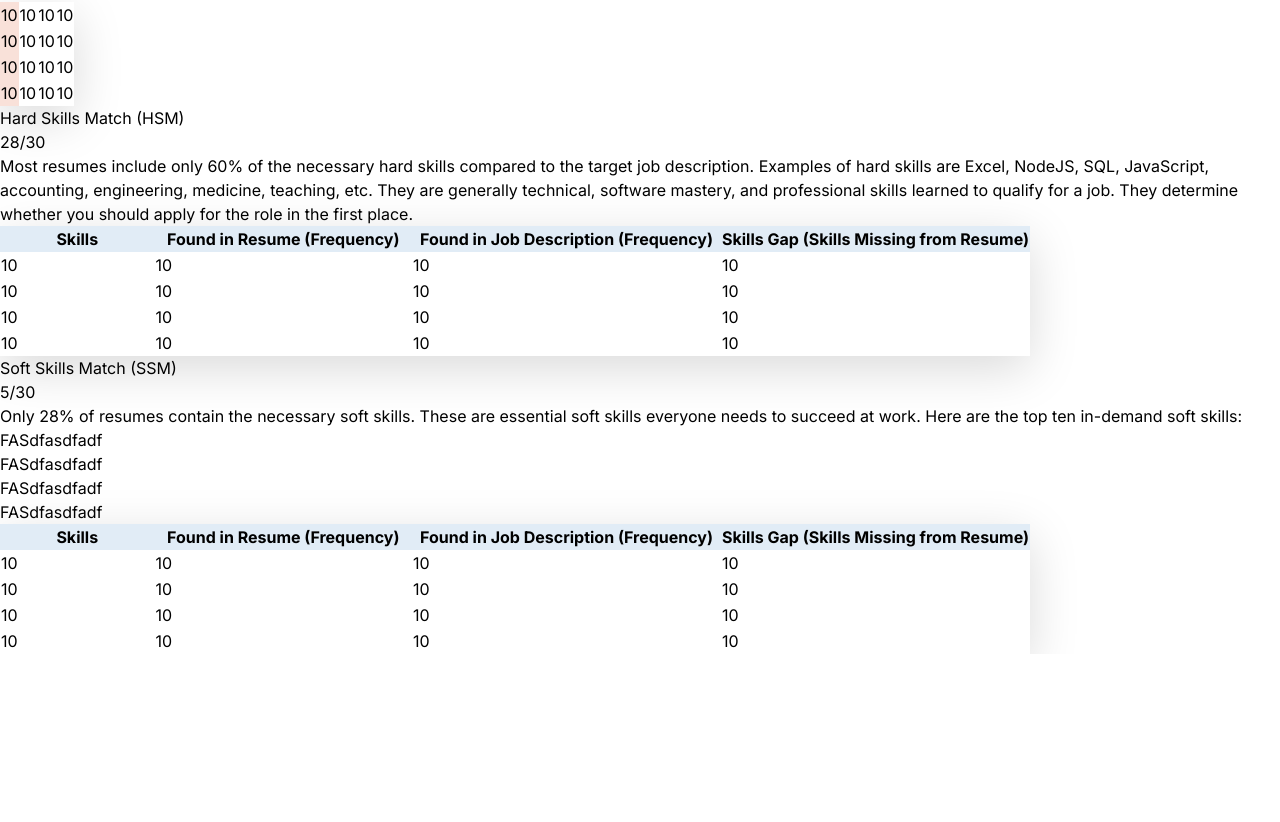
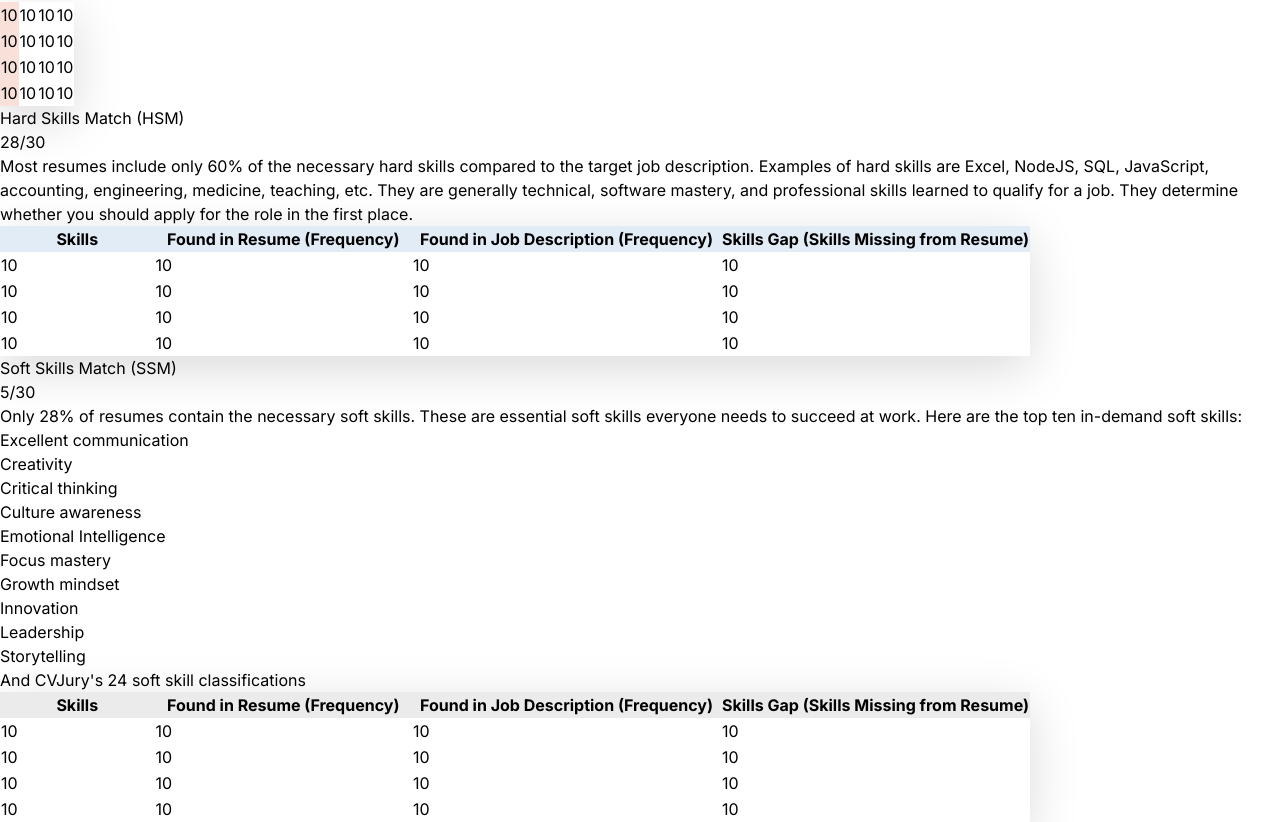
Before and after one commit to hatekisam/cvjury, a React (Vite) app: page /analyzer in a window 1280 px wide. Shown: the part 3339-4161 px from the top of the page. Before the commit the page ends 3993 px from the top, so only its background shows below. Built offline with nearby package versions, Linux system fonts and the light colour scheme.

Commit message:
created the ATS part

```diff
--- a/src/pages/Analyzer.tsx
+++ b/src/pages/Analyzer.tsx
@@ -79,10 +79,16 @@ const Analyzer: React.FC = () => {
         },
     ]
     const ssmList = [
-        "FASdfasdfadf",
-        "FASdfasdfadf",
-        "FASdfasdfadf",
-        "FASdfasdfadf",
+        "Excellent communication",
+        "Creativity",
+        "Critical thinking",
+        "Culture awareness",
+        "Emotional Intelligence",
+        "Focus mastery",
+        "Growth mindset",
+        "Innovation",
+        "Leadership",
+        "Storytelling",
     ]
     return (
         <div className='w-screen bg-[#F1F1F1] px-5 md:px-12 lg:px-24 py-20 h-full overflow-y-auto'>
@@ -254,12 +260,13 @@ const Analyzer: React.FC = () => {
                 </div>
                 <p className='text-[24px] my-5'>Only 28% of resumes contain the necessary soft skills. These are essential soft skills everyone needs to succeed at work. Here are the top ten in-demand soft skills:</p>
                 <ul className='list-disc'>
-                    {ssmList.map((el,i)=>(
+                    {ssmList.map((el, i) => (
                         <li key={i}>{el}</li>
                     ))}
                 </ul>
+                <p>And CVJury's 24 <span className='underline'>soft skill</span> classifications</p>
                 <div className='my-10'>
-                    <Table tabs={dummyTabs5} data={dummyData} headBg='#E1ECF6' />
+                    <Table tabs={dummyTabs5} data={dummyData} headBg='#EBEBEB' />
                 </div>
             </div>
         </div>
```
